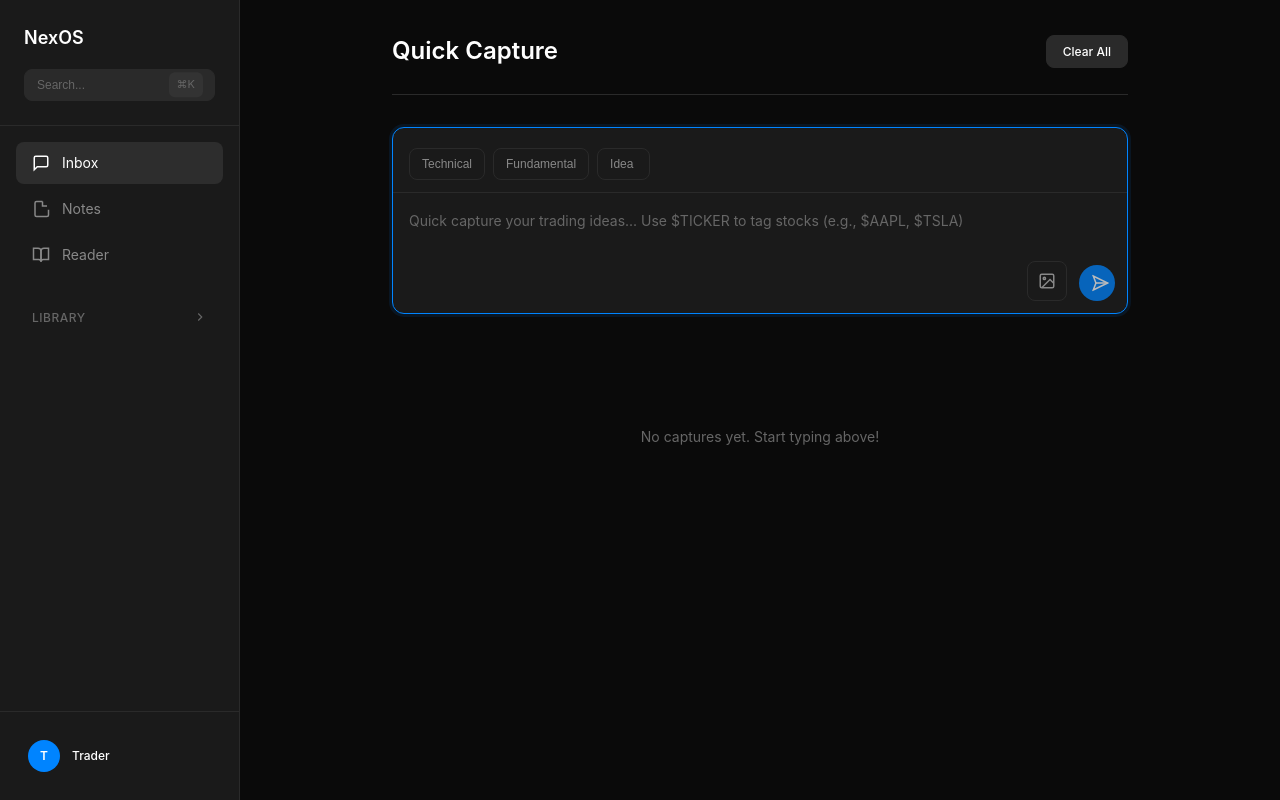
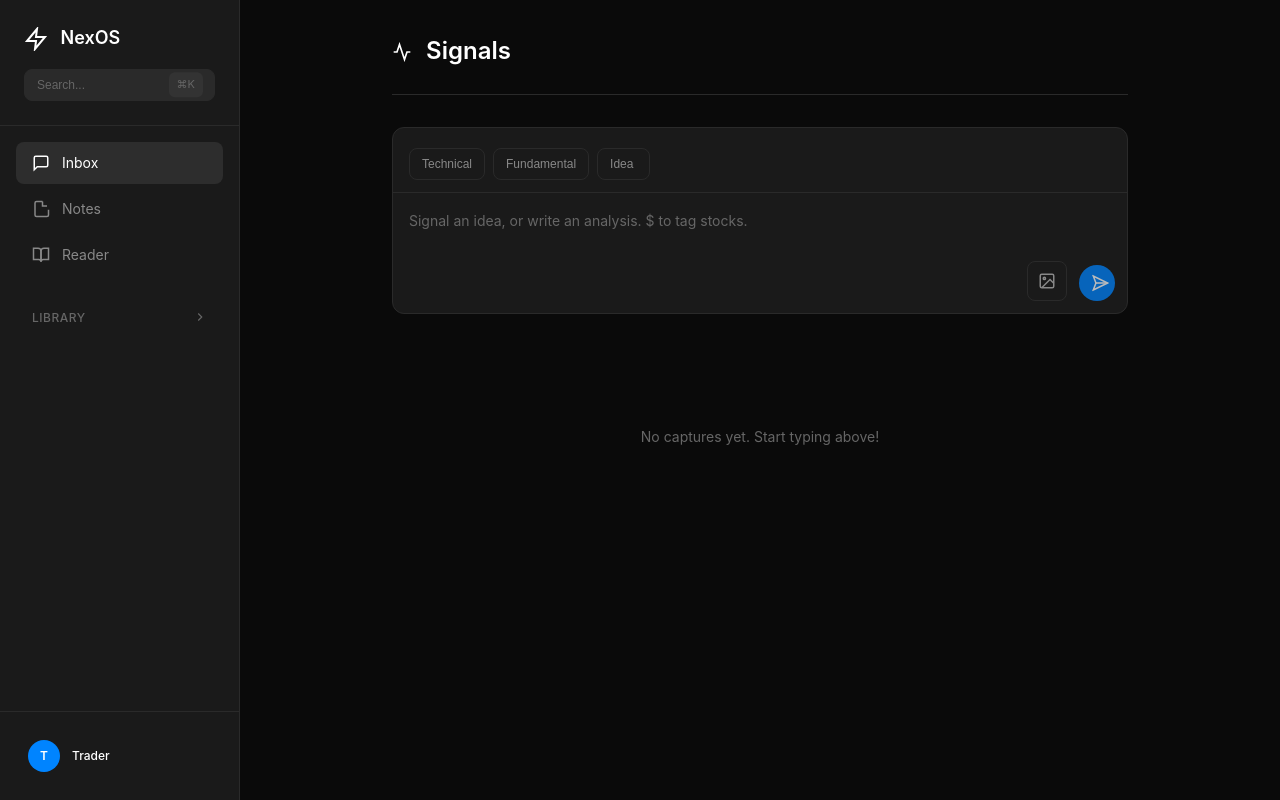
Before and after one commit to saisei1999/NexOSPrototype-1, a website: page tradingmind/index.html in a window 1280 px wide. Drawn offline with Linux system fonts and the light colour scheme.

Commit message:
Fixed edit duplication bug. Established the Signals Feature. Added some icons for aesthetics.

```diff
--- a/tradingmind/index.html
+++ b/tradingmind/index.html
@@ -11,7 +11,12 @@
         <!-- Sidebar Navigation -->
         <aside class="sidebar">
             <div class="sidebar-header">
-                <h1 class="app-title">NexOS</h1>
+                <h1 class="app-title">
+                    <svg class="app-icon" viewBox="0 0 24 24" fill="none" stroke="currentColor" stroke-width="2" style="width: 24px; height: 24px; margin-right: 8px; vertical-align: middle;">
+                        <path d="M13 2L3 14h9l-1 8 10-12h-9l1-8z"></path>
+                    </svg>
+                    NexOS
+                </h1>
                 <div class="search-container">
                     <input type="text" class="search-input" placeholder="Search..." id="search-input">
                     <span class="search-shortcut">⌘K</span>
@@ -78,10 +83,12 @@
             <!-- Inbox View -->
             <div id="inbox-view" class="view active">
                 <div class="view-header">
-                    <h2>Quick Capture</h2>
-                    <div class="view-actions">
-                        <button class="btn-secondary" id="clear-all-btn">Clear All</button>
-                    </div>
+                    <h2>
+                        <svg class="signals-icon" viewBox="0 0 24 24" fill="none" stroke="currentColor" stroke-width="2" style="width: 20px; height: 20px; margin-right: 8px; vertical-align: middle;">
+                            <polyline points="22,12 18,12 15,21 9,3 6,12 2,12"></polyline>
+                        </svg>
+                        Signals
+                    </h2>
                 </div>
 
                 <div class="capture-section">
@@ -124,8 +131,8 @@
                             <textarea
                                 id="capture-input"
                                 class="capture-input"
-                                placeholder="Quick capture your trading ideas... Use $TICKER to tag stocks (e.g., $AAPL, $TSLA)"
-                                autofocus
+                                placeholder="Signal an idea, or write an analysis. $ to tag stocks."
+                                rows="3"
                             ></textarea>
 
                             <!-- Image Upload Button -->
--- a/tradingmind/js/capture.js
+++ b/tradingmind/js/capture.js
@@ -677,7 +677,9 @@ class CaptureManager {
         if (!this.isEditMode) return;
 
         const newText = this.captureInput.value.trim();
-        if (newText === this.originalText.trim()) {
+        if (newText === this.originalText.trim() &&
+            this.selectedCategory === this.originalCategory &&
+            this.selectedTimeframe === this.originalTimeframe) {
             this.cancelEdit();
             return;
         }
@@ -685,12 +687,20 @@ class CaptureManager {
         try {
             const capture = await storage.get('captures', parseInt(this.editingCaptureId));
             if (capture) {
+                // Update the capture while preserving all original data
                 capture.text = newText;
                 capture.tickers = this.extractTickers(newText);
                 capture.category = this.selectedCategory;
                 capture.timeframe = this.selectedTimeframe;
                 capture.updatedAt = new Date().toISOString();
 
+                // Explicitly preserve images and other metadata
+                // (images should already be in the capture object, but ensure they're not lost)
+                if (!capture.images) {
+                    capture.images = [];
+                }
+
+                // Save the updated capture (this will update, not create new)
                 await captureStorage.save(capture);
                 this.exitEditMode();
                 this.loadCaptures();
--- a/tradingmind/js/storage.js
+++ b/tradingmind/js/storage.js
@@ -144,8 +144,15 @@ const storage = new Storage();
 // Capture-specific storage methods
 const captureStorage = {
     async save(capture) {
-        capture.id = capture.id || Date.now();
-        capture.timestamp = capture.timestamp || new Date().toISOString();
+        // Only assign new ID if it doesn't exist (for new captures)
+        if (!capture.id) {
+            capture.id = Date.now();
+        }
+        // Only set timestamp if it doesn't exist (for new captures)
+        if (!capture.timestamp) {
+            capture.timestamp = new Date().toISOString();
+        }
+        // Ensure processed flag exists
         capture.processed = capture.processed || false;
         return await storage.save('captures', capture);
     },
```
